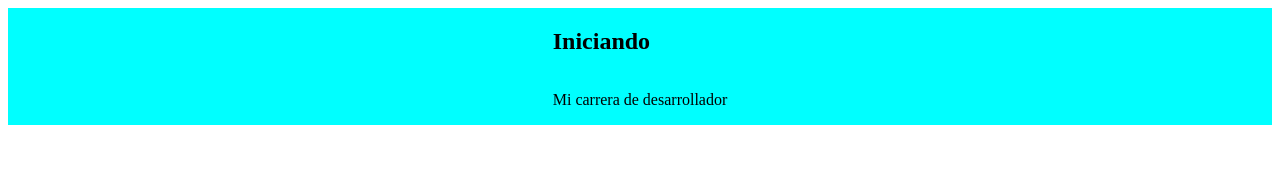
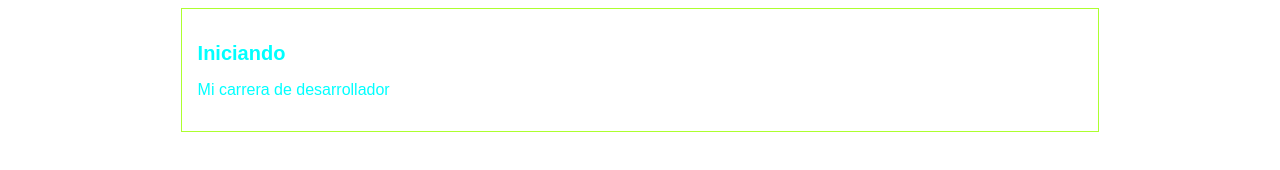
Before and after one commit to Jonathan4rango/misProyectos, a plain HTML site: page index.html in a window 1280 px wide. Drawn offline with Linux system fonts and the light colour scheme.

Commit message:
Nueva actualizacion

```diff
--- a/css/style.css
+++ b/css/style.css
@@ -1,5 +1,19 @@
-.pr{
-    display: grid;
-    justify-content: center;
-    background-color: aqua;
+body{
+    color:aqua;
+    text-align: center;
+    font-family: Arial, Helvetica, sans-serif;
 }
+
+.container{
+
+width: 70%;
+padding: 1em;
+text-align: left;
+border: 1px solid greenyellow;
+margin: 0 auto;
+
+}
+
+.container h1{
+    font-size: 20px;
+}
--- a/index.html
+++ b/index.html
@@ -8,7 +8,7 @@
     <link rel="stylesheet" href="./css/style.css">
 </head>
 <body>
-    <section class="pr">
+    <section class="container">
         <h1>Iniciando</h1>
         <p>Mi carrera de desarrollador</p>
     </section>
```
Also changed, not shown: HISTORIA.TXT.
